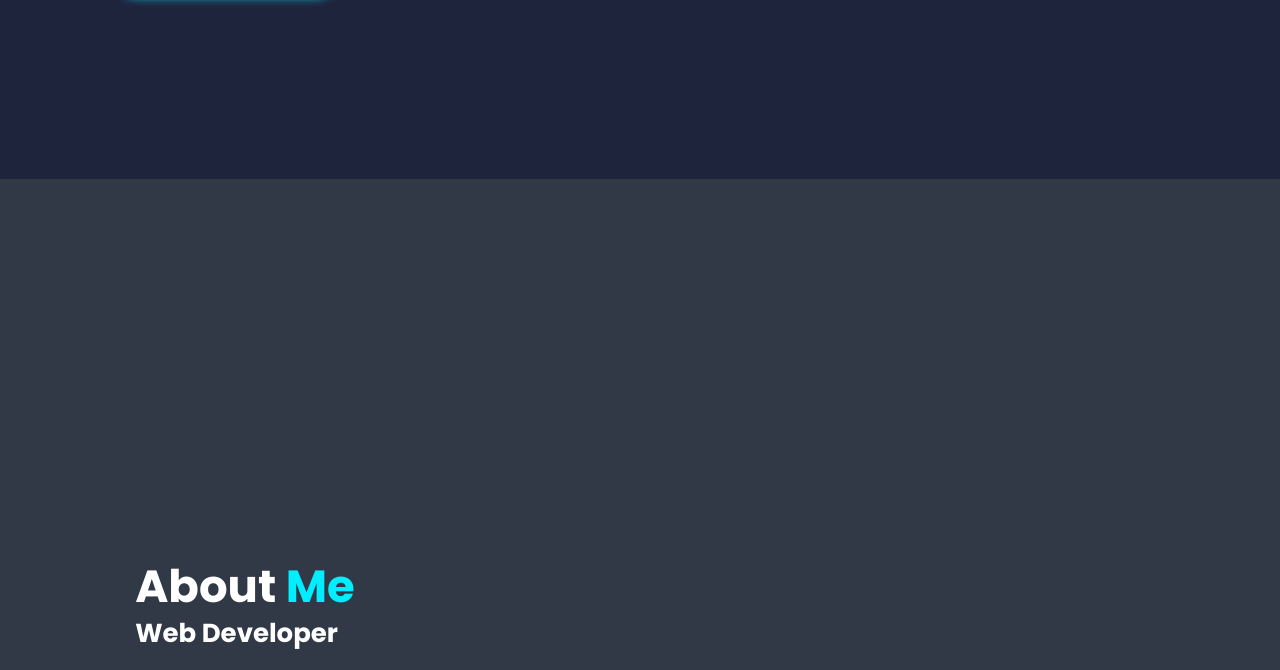
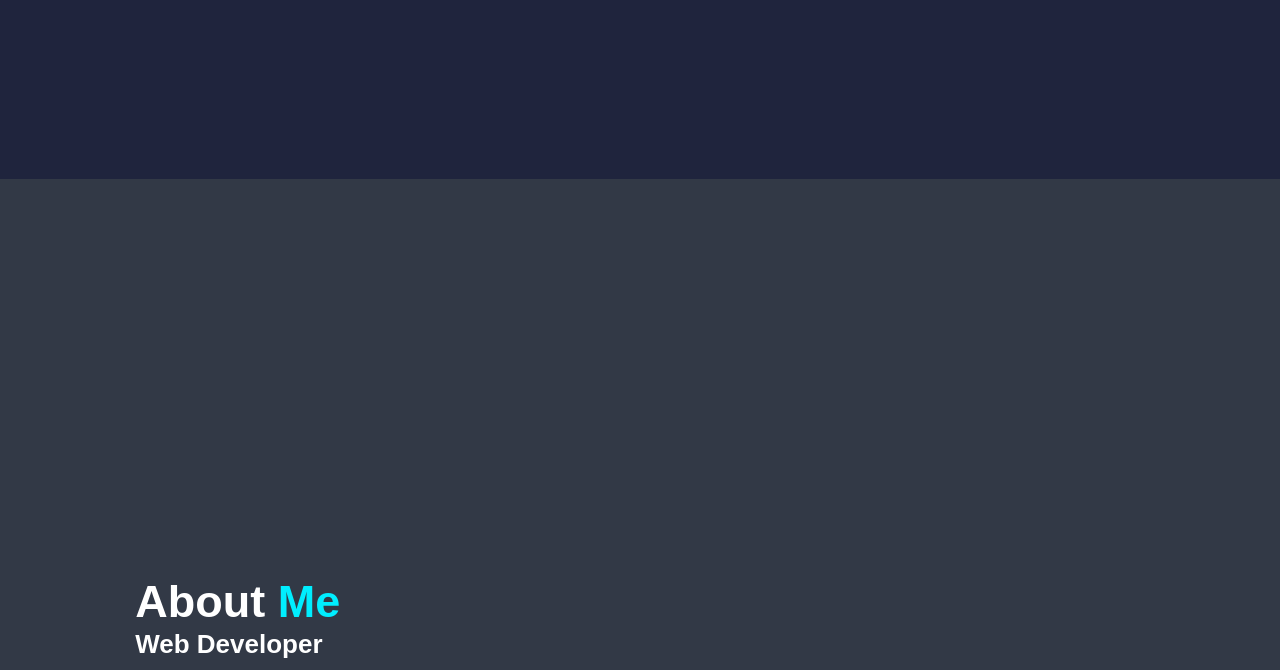
Before and after one commit to FazalSyed01/Portfolio, a plain HTML site: page index.html in a window 1280 px wide. Shown: the part 741-1411 px from the top of the page. Drawn offline with nearby package versions, Linux system fonts and the light colour scheme.

Commit message:
Update style.css

```diff
--- a/style.css
+++ b/style.css
@@ -1,4 +1,4 @@
-@import url('https://fonts.googleapis.com/css2?family=Poppins:wght@300;400;500;600;700;800;900&display=swap');
+/* @import url('https://fonts.googleapis.com/css2?family=Poppins:wght@300;400;500;600;700;800;900&display=swap'); */
 
 *{
     margin: 0;
```
